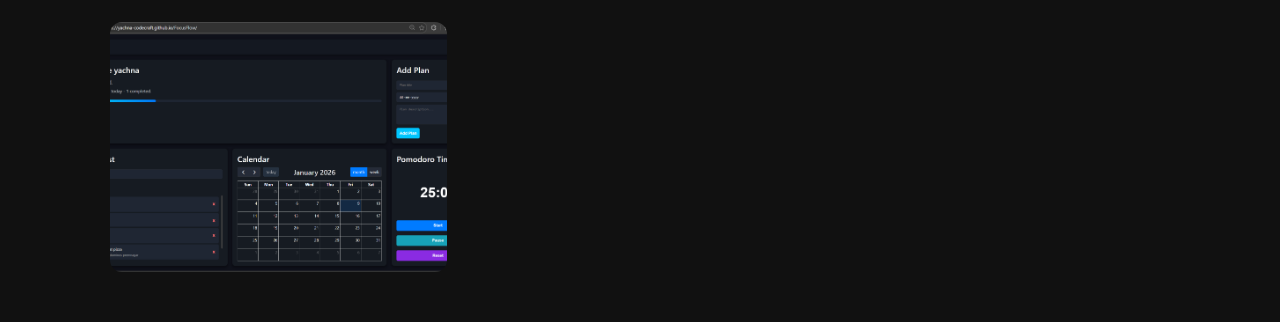
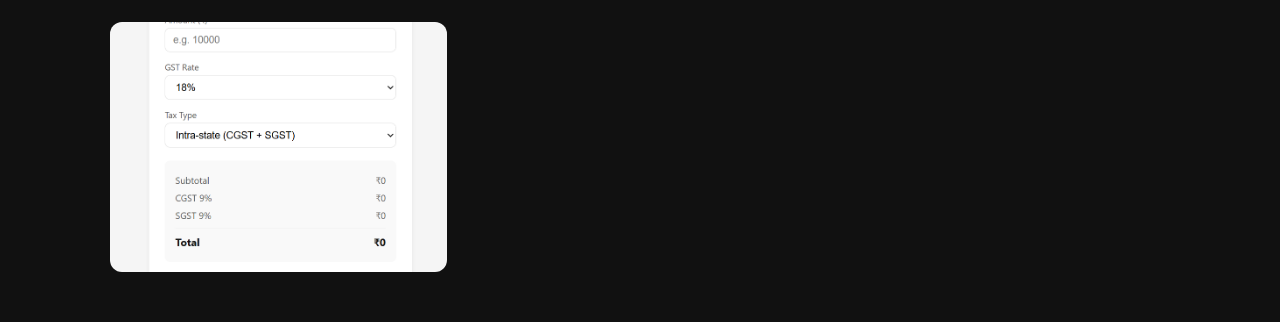
Before and after one commit to Yachna-CodeCraft/Portfolio, a plain HTML site: page index.html in a window 1280 px wide. Shown: the part 2974-3296 px from the top of the page. Drawn offline with nearby package versions, Linux system fonts and the light colour scheme.

Commit message:
Update index.html

```diff
--- a/index.html
+++ b/index.html
@@ -212,7 +212,7 @@
           </div>
           <!-- Item 4 -->
           <div class="portfolio-item web">
-            <img src="assests/focus.png" alt="Web Project" />
+            <img src="assests/gst.png" alt="Web Project" />
             <div class="portfolio-overlay">
               <a
                 href="https://gst-calculator-tau-three.vercel.app/"
```
